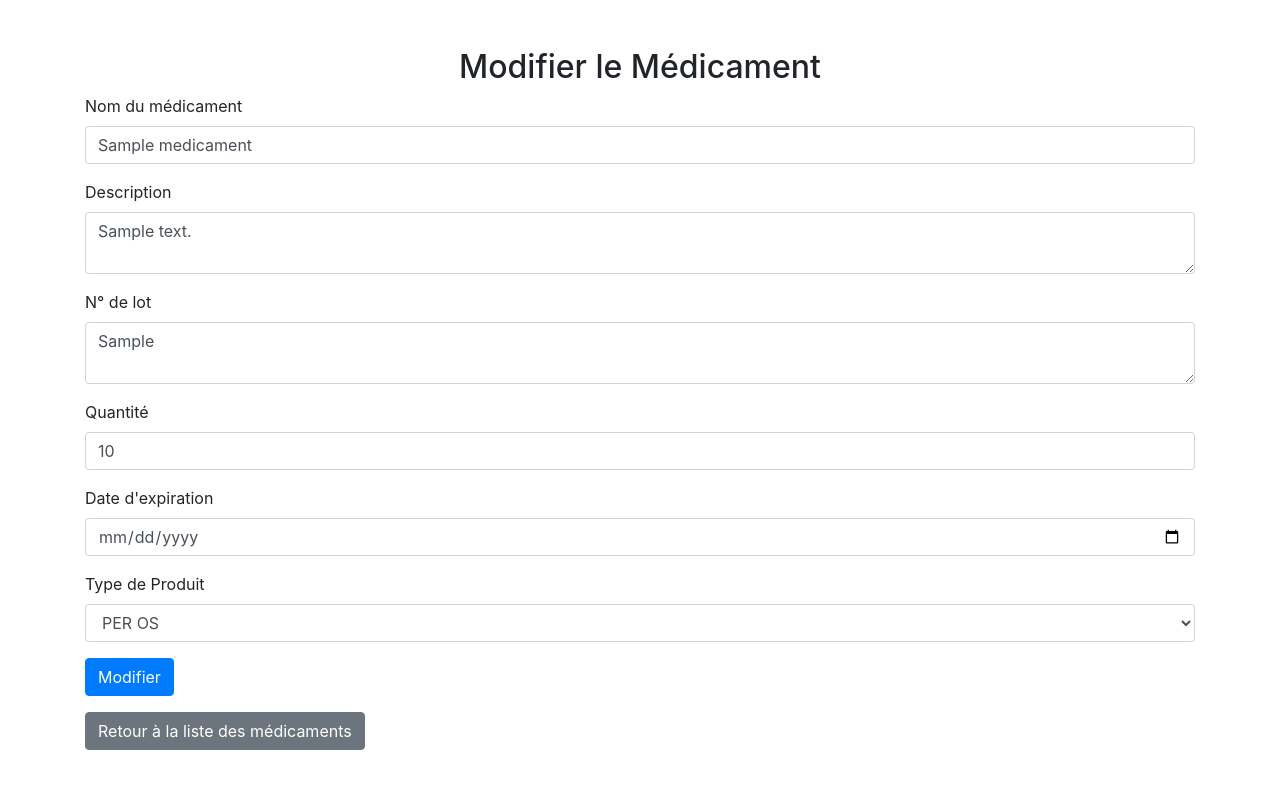
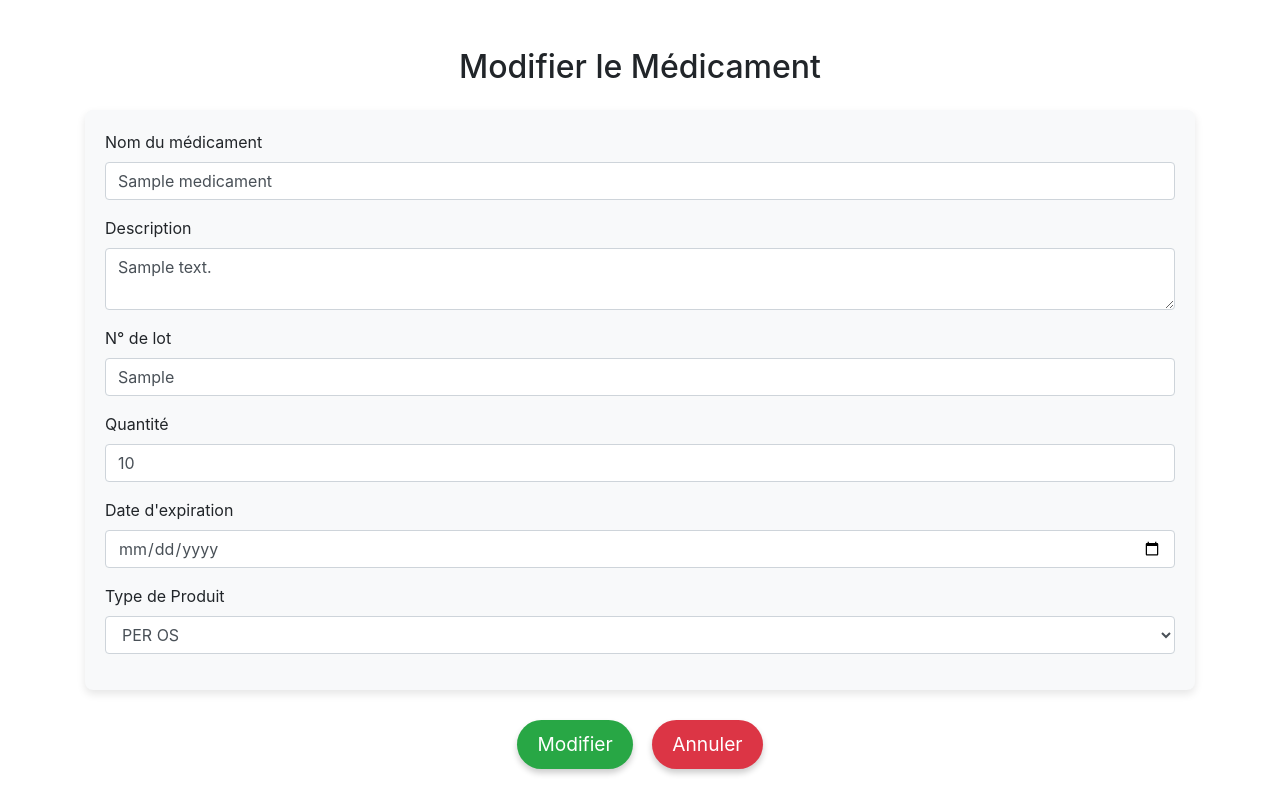
Before and after one commit to eloisarrazin84/eventsapps, a PHP site: page /modifier_medicament.php?id=1 in a window 1280 px wide. Run offline with PHP 8.4, Linux system fonts and the light colour scheme; tables that the repository leaves empty or names only in its code hold one stand-in row (values such as "Sample post").

Commit message:
Update modifier_medicament.php

```diff
--- a/modifier_medicament.php
+++ b/modifier_medicament.php
@@ -14,7 +14,7 @@ if (isset($_GET['id'])) {
 
         // Traitement du formulaire de modification
         if ($_SERVER['REQUEST_METHOD'] == 'POST') {
-            $stmt = $conn->prepare("UPDATE medicaments SET nom = :nom, description = :description,numero_lot = :numero_lot, quantite = :quantite, date_expiration = :date_expiration, type_produit = :type_produit WHERE id = :id");
+            $stmt = $conn->prepare("UPDATE medicaments SET nom = :nom, description = :description, numero_lot = :numero_lot, quantite = :quantite, date_expiration = :date_expiration, type_produit = :type_produit WHERE id = :id");
             $stmt->bindParam(':nom', $_POST['nom']);
             $stmt->bindParam(':description', $_POST['description']);
             $stmt->bindParam(':numero_lot', $_POST['numero_lot']);
@@ -42,12 +42,58 @@ if (isset($_GET['id'])) {
     <meta charset="UTF-8">
     <meta name="viewport" content="width=device-width, initial-scale=1.0">
     <link href="https://stackpath.bootstrapcdn.com/bootstrap/4.5.2/css/bootstrap.min.css" rel="stylesheet">
+    <link href="https://cdnjs.cloudflare.com/ajax/libs/font-awesome/6.0.0-beta3/css/all.min.css" rel="stylesheet">
     <title>Modifier le Médicament</title>
+    <style>
+        .form-section {
+            background-color: #f8f9fa;
+            padding: 20px;
+            border-radius: 8px;
+            margin-bottom: 20px;
+            box-shadow: 0 4px 8px rgba(0, 0, 0, 0.1);
+        }
+        .btn-submit, .btn-cancel {
+            font-size: 1.2em;
+            padding: 10px 20px;
+            transition: all 0.3s ease;
+            border-radius: 50px;
+        }
+        .btn-submit {
+            background-color: #28a745;
+            color: white;
+            border: none;
+            box-shadow: 0px 4px 6px rgba(0, 0, 0, 0.2);
+        }
+        .btn-submit:hover {
+            background-color: #218838;
+            transform: translateY(-3px);
+            box-shadow: 0px 6px 10px rgba(0, 0, 0, 0.3);
+        }
+        .btn-cancel {
+            background-color: #dc3545;
+            color: white;
+            border: none;
+            margin-left: 15px;
+            box-shadow: 0px 4px 6px rgba(0, 0, 0, 0.2);
+        }
+        .btn-cancel:hover {
+            background-color: #c82333;
+            transform: translateY(-3px);
+            box-shadow: 0px 6px 10px rgba(0, 0, 0, 0.3);
+        }
+        .button-group {
+            text-align: center;
+            margin-top: 30px;
+            margin-bottom: 20px; /* Espace sous les boutons */
+        }
+    </style>
 </head>
 <body>
 <div class="container mt-5">
-    <h2 class="text-center">Modifier le Médicament</h2>
+    <h2 class="text-center mb-4">Modifier le Médicament</h2>
+
     <form method="POST">
+        <div class="form-section">
             <div class="form-group">
                 <label for="nom">Nom du médicament</label>
                 <input type="text" class="form-control" id="nom" name="nom" value="<?php echo htmlspecialchars($medicament['nom']); ?>" required>
@@ -58,7 +104,7 @@ if (isset($_GET['id'])) {
             </div>
             <div class="form-group">
                 <label for="numero_lot">N° de lot</label>
-            <textarea class="form-control" id="numero_lot" name="numero_lot"><?php echo htmlspecialchars($medicament['numero_lot']); ?></textarea>
+                <input type="text" class="form-control" id="numero_lot" name="numero_lot" value="<?php echo htmlspecialchars($medicament['numero_lot']); ?>">
             </div>
             <div class="form-group">
                 <label for="quantite">Quantité</label>
@@ -76,9 +122,18 @@ if (isset($_GET['id'])) {
                     <option value="Inhalable" <?php if ($medicament['type_produit'] == 'Inhalable') echo 'selected'; ?>>Inhalable</option>
                 </select>
             </div>
-        <button type="submit" class="btn btn-primary">Modifier</button>
+        </div>
+
+        <!-- Boutons de Soumission et Annulation -->
+        <div class="button-group">
+            <button type="submit" class="btn btn-submit">Modifier</button>
+            <a href="gestion_medicaments.php" class="btn btn-cancel">Annuler</a>
+        </div>
     </form>
-    <a href="gestion_medicaments.php" class="btn btn-secondary mt-3">Retour à la liste des médicaments</a>
 </div>
+
+<!-- Scripts JavaScript -->
+<script src="https://code.jquery.com/jquery-3.5.1.min.js"></script>
+<script src="https://cdn.jsdelivr.net/npm/bootstrap@4.5.2/dist/js/bootstrap.bundle.min.js"></script>
 </body>
 </html>
```
Lines whose indentation alone changed are shown as unchanged.
